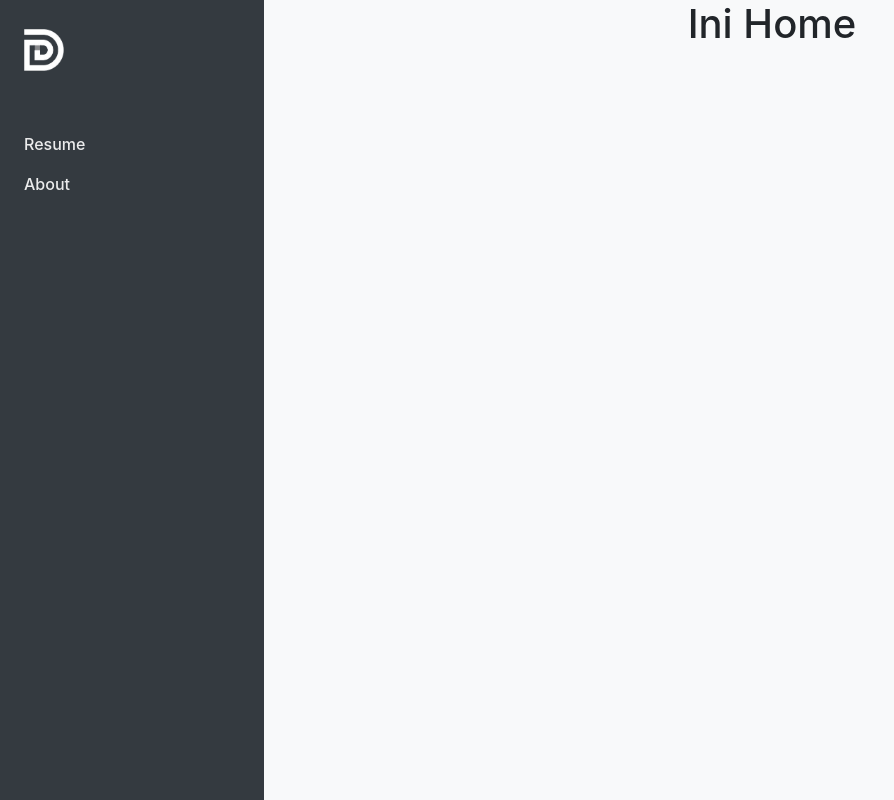
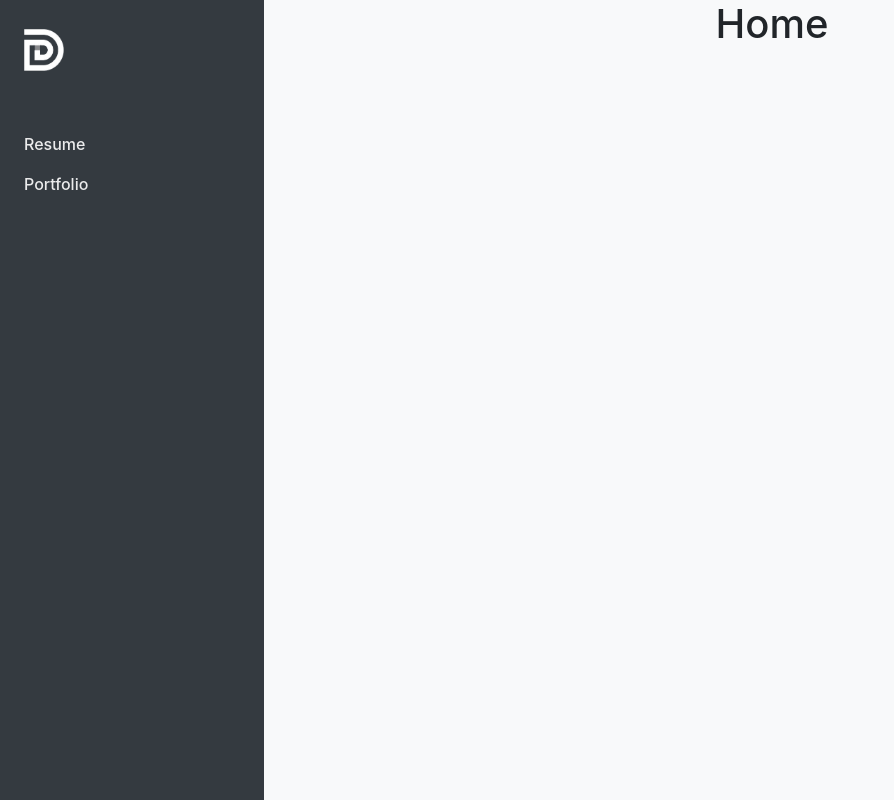
Before and after one commit to daranas/darana.id, a Next.js app: page / in a window 1280 px wide. Shown: the whole page, without its empty margins (0-894 px from the left). Built offline with nearby package versions, Linux system fonts and the light colour scheme.

Commit message:
change portfolio

```diff
--- a/components/layout/navbar.jsx
+++ b/components/layout/navbar.jsx
@@ -19,7 +19,7 @@ export default function Navbar () {
             <Link href="/"><a className="nav-link">Resume</a></Link>
 					</li>
           <li className="nav-item">
-            <Link href="/about"><a className="nav-link">About</a></Link>
+            <Link href="/portfolio"><a className="nav-link">Portfolio</a></Link>
 					</li>
         </ul>
       </div>
--- a/pages/index.js
+++ b/pages/index.js
@@ -7,7 +7,7 @@ export default function Index () {
       <Head>
         <title>DaranaSV - Freelance Front End Developer, Web Programmer Based in Bandung, Indonesia</title>
       </Head>
-      <h1>Ini Home</h1>
+      <h1>Home</h1>
     </Layout>
   )
 }
```
Also changed, not shown: pages/portfolio.js (+13 -0 lines).
